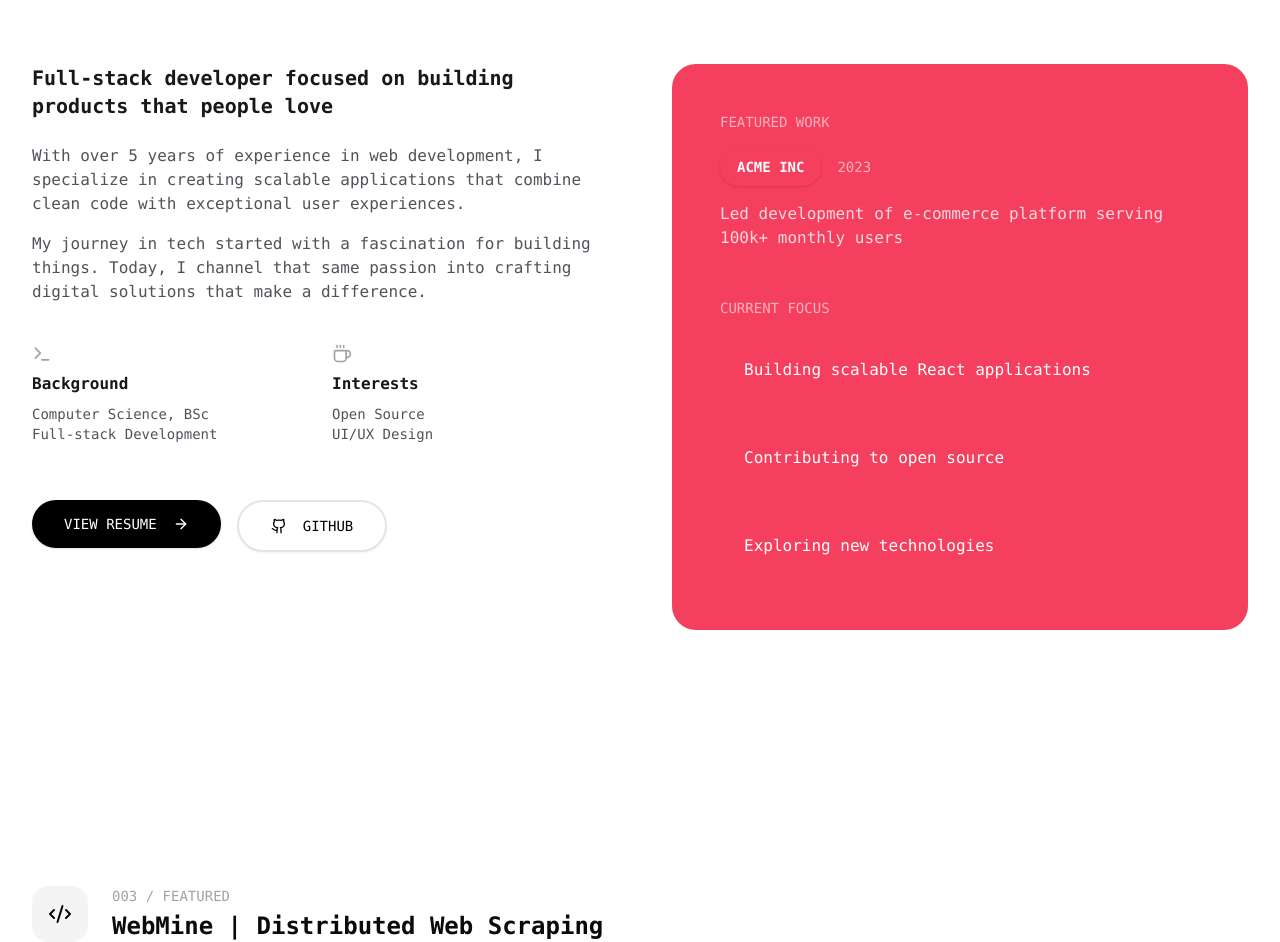
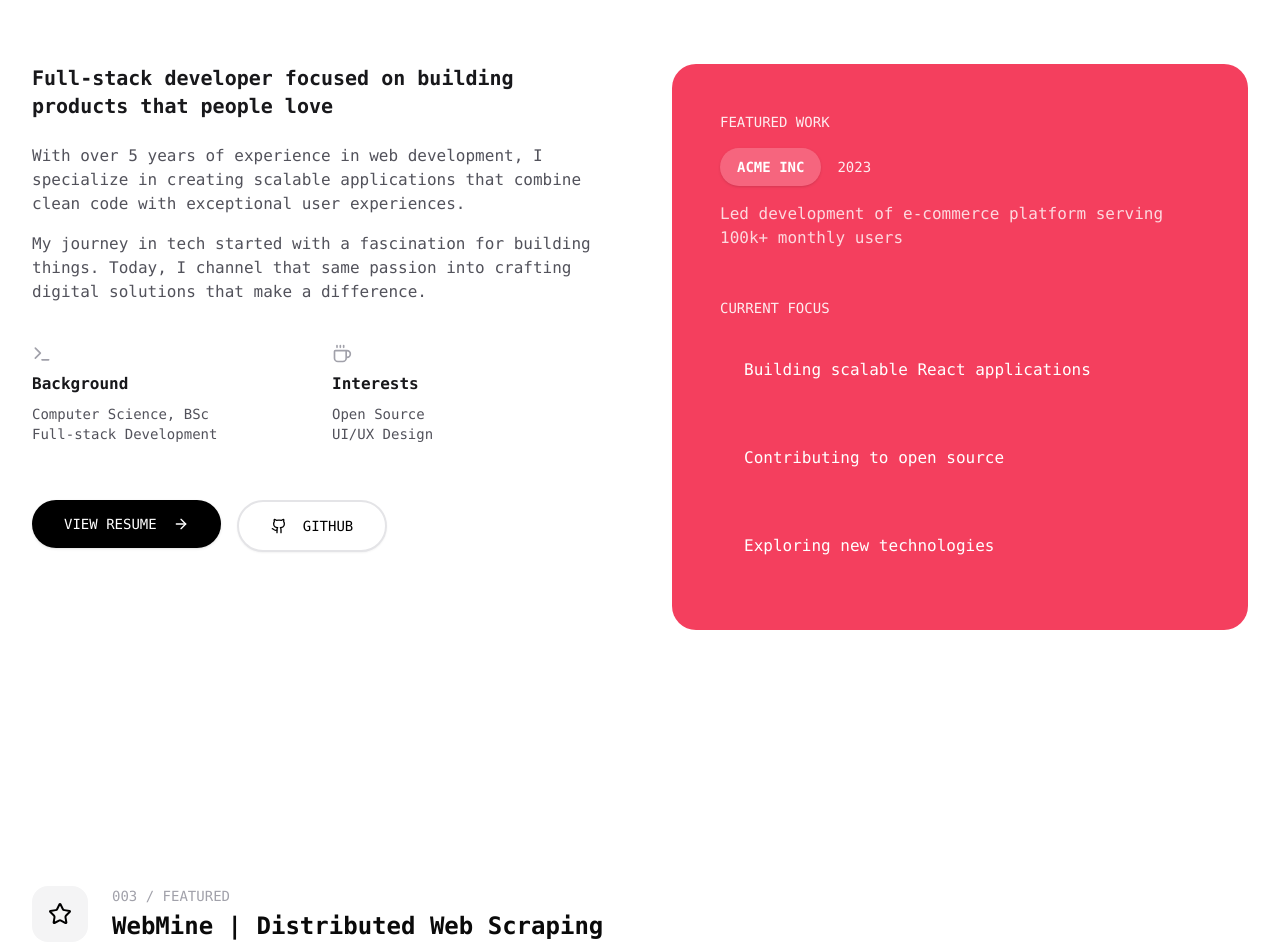
Before and after one commit to DavidKalina/davidkalina, a Next.js app: page / in a window 1280 px wide. Shown: the part 2276-3218 px from the top of the page. Built offline with nearby package versions, Linux system fonts and the light colour scheme.

Commit message:
style: improve contrast and visual layout

```diff
--- a/components/About.tsx
+++ b/components/About.tsx
@@ -99,22 +99,21 @@ const ModernAbout = () => {
           >
             {/* Gradient Overlay */}
             <div
-              className={`absolute inset-0 bg-[radial-gradient(circle_at_30%_50%,_rgba(255,255,255,0.04),rgba(255,255,255,0))] transition-opacity duration-500 rounded-2xl lg:rounded-3xl ${
+              className={`absolute inset-0 bg-[radial-gradient(circle_at_30%_50%,_rgba(255,255,255,0.08),rgba(255,255,255,0))] transition-opacity duration-500 rounded-2xl lg:rounded-3xl ${
                 isHovered ? "opacity-100" : "opacity-0"
               }`}
             />
-
             {/* Content */}
             <div className="relative z-10 space-y-8 lg:space-y-12">
               {/* Featured Work */}
               <div className="space-y-4">
-                <p className="font-mono md:text-sm lg:md:text-md text-white/60">FEATURED WORK</p>
+                <p className="font-mono md:text-sm lg:md:text-md text-white/90">FEATURED WORK</p>
                 <div className="space-y-4">
                   <div className="flex flex-col sm:flex-row sm:items-center gap-2 sm:gap-4">
-                    <Badge className="bg-white/80/10 text-white px-3 lg:px-4 py-2 rounded-full text-[10px] lg:md:text-sm font-mono w-fit">
+                    <Badge className="bg-white/20 text-white px-3 lg:px-4 py-2 rounded-full text-[10px] lg:md:text-sm font-mono w-fit">
                       ACME INC
                     </Badge>
-                    <span className="font-mono md:text-sm lg:md:text-md text-white/60">2023</span>
+                    <span className="font-mono md:text-sm lg:md:text-md text-white/90">2023</span>
                   </div>
                   <p className="font-mono md:text-md lg:text-base text-white/80">
                     Led development of e-commerce platform serving 100k+ monthly users
@@ -124,7 +123,7 @@ const ModernAbout = () => {
 
               {/* Current Focus */}
               <div className="space-y-4">
-                <p className="font-mono md:text-sm lg:md:text-md text-white/60">CURRENT FOCUS</p>
+                <p className="font-mono md:text-sm lg:md:text-md text-white/90">CURRENT FOCUS</p>
                 <div className="grid grid-cols-1 gap-3 lg:gap-4">
                   {[
                     "Building scalable React applications",
--- a/components/Project.tsx
+++ b/components/Project.tsx
@@ -3,7 +3,7 @@
 import { Badge } from "@/components/ui/badge";
 import { Button } from "@/components/ui/button";
 import { Card, CardContent } from "@/components/ui/card";
-import { ArrowRight, Code2, Github, Network } from "lucide-react";
+import { ArrowRight, Github, Network, Star } from "lucide-react";
 import Link from "next/link";
 import { useState } from "react";
 
@@ -16,8 +16,8 @@ const ModernFeaturedProject = () => {
       <div className="flex items-center justify-between mb-8 lg:mb-12">
         <div className="flex items-center gap-4 lg:gap-6">
           <div className="bg-zinc-100 p-3 lg:p-4 rounded-2xl">
-            <Code2 size={20} className="text-black lg:hidden" />
-            <Code2 size={24} className="text-black hidden lg:block" />
+            <Star size={20} className="text-black lg:hidden" />
+            <Star size={24} className="text-black hidden lg:block" />
           </div>
           <div>
             <p className="text-xs lg:text-sm font-mono text-zinc-400 mb-1">003 / FEATURED</p>
```
